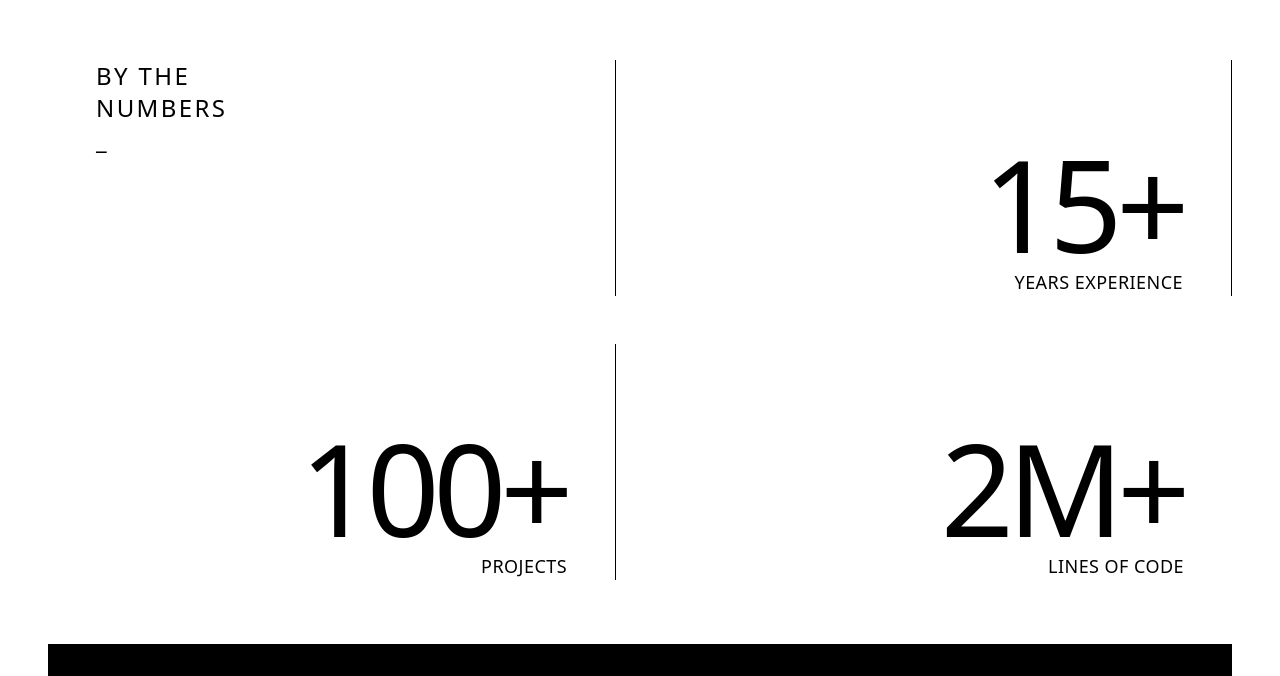
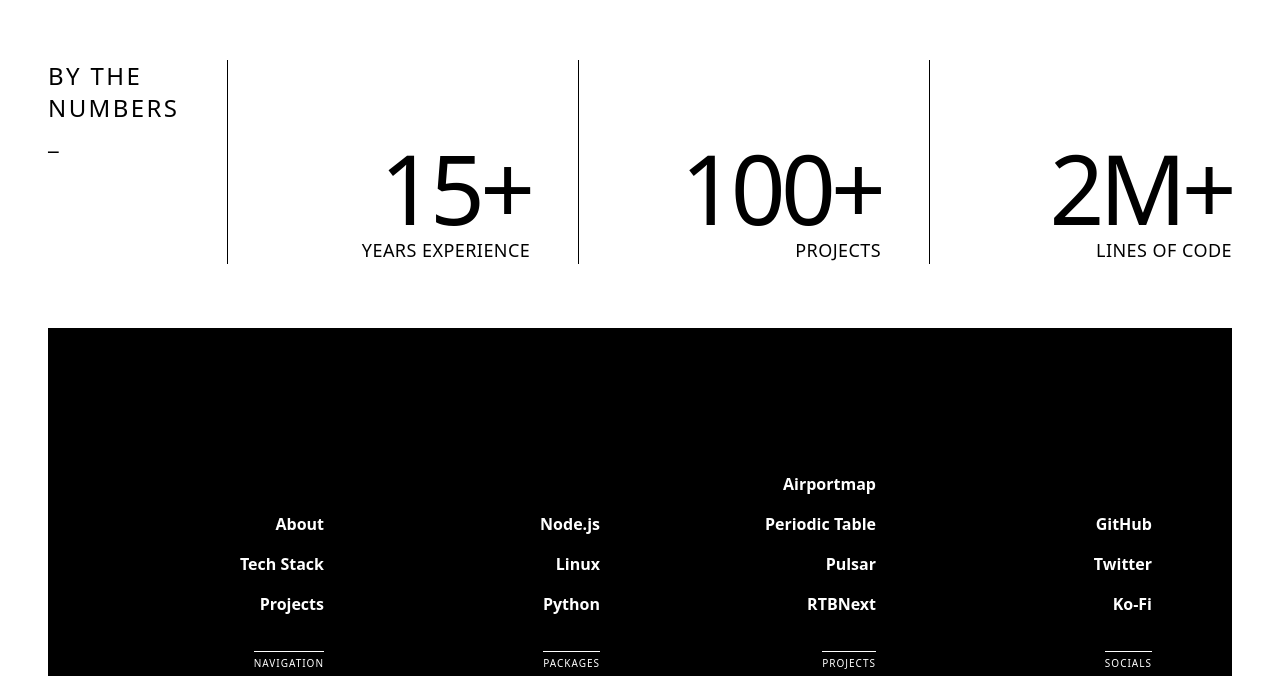
Before and after one commit to komed3/web, a React (Vite) app: page / in a window 1280 px wide. Shown: the part 2084-2760 px from the top of the page. Built offline with nearby package versions, Linux system fonts and the light colour scheme; a web font is replaced by a local one.

Commit message:
update Numbers.tsx

```diff
--- a/src/components/Numbers.tsx
+++ b/src/components/Numbers.tsx
@@ -10,17 +10,12 @@ const NUMBERS = [
 
 export function Numbers () {
   return (
-    <div
-      className= {
-        'grid md:grid-cols-2 2xl:flex gap-6 sm:gap-12 px-6 sm:px-12 py-16 ' +
-        'whitespace-nowrap md:divide-x divide-(--main)'
-      }
-    >
+    <div className= 'grid md:grid-cols-2 xl:flex gap-px my-16 whitespace-nowrap bg-(--main)'>
       { /** Label */ }
       <div
         className= {
-          'shrink-0 flex md:flex-col flex-wrap gap-x-2 sm:px-12 py-6 md:py-0 ' +
-          'text-2xl uppercase font-extralight tracking-widest'
+          'shrink-0 flex md:flex-col flex-wrap gap-x-2 px-6 sm:px-12 py-6 xl:py-0 ' +
+          'text-2xl uppercase font-extralight tracking-widest bg-(--accent)'
         }
       >
         <span>By the</span>
@@ -32,7 +27,7 @@ export function Numbers () {
       { NUMBERS.map( ( { label, value }, i ) => (
         <div
           key= { label }
-          className= 'flex-1 px-6 sm:px-12 pt-20 text-right'
+          className= 'flex-1 px-6 sm:px-12 pt-20 pb-6 xl:pb-0 text-right bg-(--accent)'
         >
           <motion.div
             initial= { { y: 200, opacity: 0 } }
@@ -40,7 +35,7 @@ export function Numbers () {
             transition= { { delay: i * 0.15 } }
             viewport= { { once: true, amount: 0.3 } }
           >
-            <div className= 'text-9xl font-extralight tracking-tighter'>
+            <div className= 'text-8xl 2xl:text-9xl font-extralight tracking-tighter'>
               { value }
             </div>
 
```
